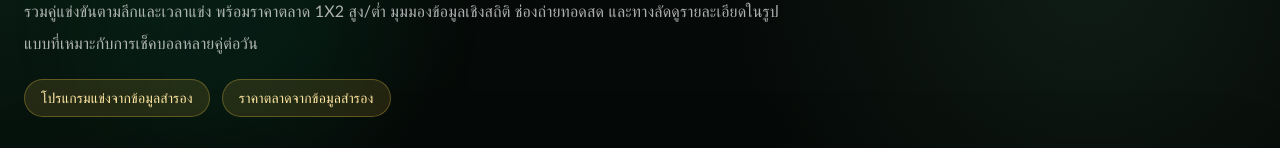
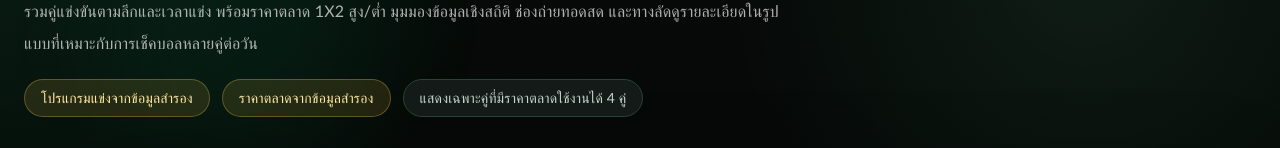
Before and after one commit to kickdata33/kickdata-web, a Next.js app: page /today-analysis in a window 1280 px wide. Shown: the part 210-358 px from the top of the page. Built offline with nearby package versions, Linux system fonts and the light colour scheme; no server answers.

Commit message:
Filter today analysis to matches with odds

```diff
--- a/src/app/today-analysis/page.tsx
+++ b/src/app/today-analysis/page.tsx
@@ -116,6 +116,10 @@ function analysisSideText(side: AnalysisSide) {
 
 function oddsSummary(match: TableMatch) {
   return `${match.homePrice} / ${match.drawPrice} / ${match.awayPrice}`;
+}
+
+function hasUsableOdds(match: TableMatch) {
+  return match.homePrice !== "-" || match.drawPrice !== "-" || match.awayPrice !== "-";
 }
 
 function handicapSummary(match: TableMatch) {
@@ -341,6 +345,10 @@ export default function TodayAnalysisPage() {
 
   const filteredMatches = useMemo(() => {
     return matches.filter((match) => {
+      if (!hasUsableOdds(match)) {
+        return false;
+      }
+
       const keyword = search.trim().toLowerCase();
       const searchableText = `${match.league} ${match.homeTeam} ${match.awayTeam}`.toLowerCase();
       const passSearch = keyword.length === 0 || searchableText.includes(keyword);
@@ -376,10 +384,11 @@ export default function TodayAnalysisPage() {
     }, {});
   }, [filteredMatches]);
 
-  const totalToday = matches.length;
-  const liveCount = matches.filter((match) => match.liveStatus === "ถ่ายทอดสด").length;
-  const analysisCount = matches.filter((match) => match.hasAnalysis).length;
-  const premiumCount = matches.filter((match) => match.isPremium).length;
+  const pricedMatches = useMemo(() => matches.filter((match) => hasUsableOdds(match)), [matches]);
+  const totalToday = pricedMatches.length;
+  const liveCount = pricedMatches.filter((match) => match.liveStatus === "ถ่ายทอดสด").length;
+  const analysisCount = pricedMatches.filter((match) => match.hasAnalysis).length;
+  const premiumCount = pricedMatches.filter((match) => match.isPremium).length;
   const leagueNames = Object.keys(groupedMatches);
 
   function toggleLeague(league: string) {
@@ -426,6 +435,11 @@ export default function TodayAnalysisPage() {
         {loadError ? (
           <div className="rounded-full border border-[#FF3B5F]/35 bg-[#FF3B5F]/12 px-4 py-2 text-[#FFD6DE]">
             {loadError}
+          </div>
+        ) : null}
+        {!isLoading ? (
+          <div className="rounded-full border border-[#294336] bg-[#141A18] px-4 py-2 text-[#C7D3CC]">
+            แสดงเฉพาะคู่ที่มีราคาตลาดใช้งานได้ {pricedMatches.length} คู่
           </div>
         ) : null}
       </div>
```
